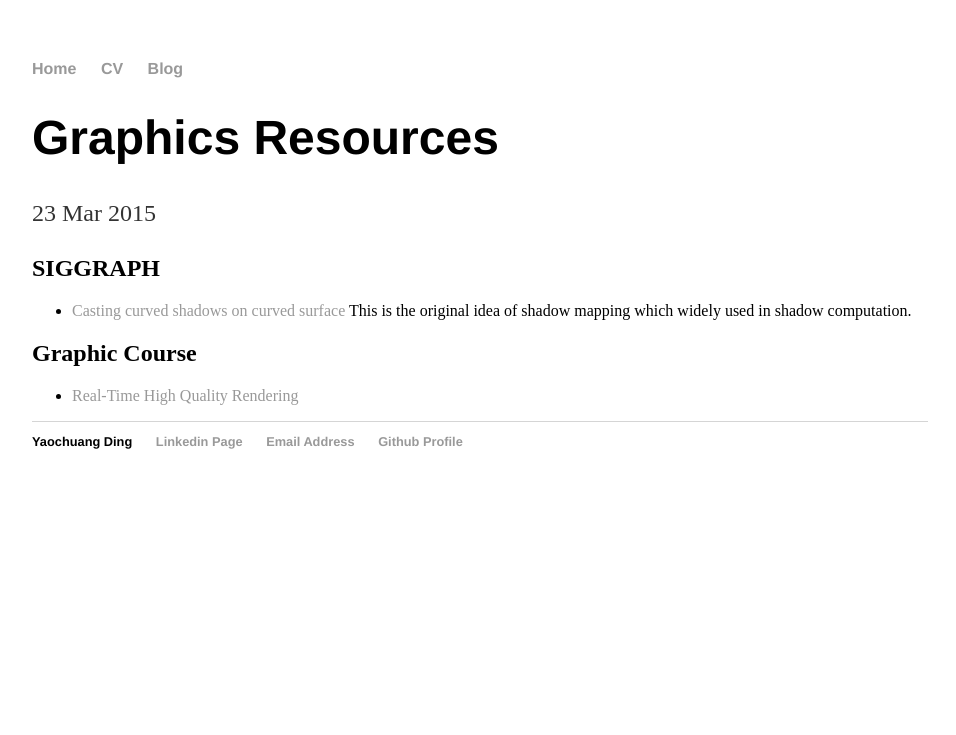
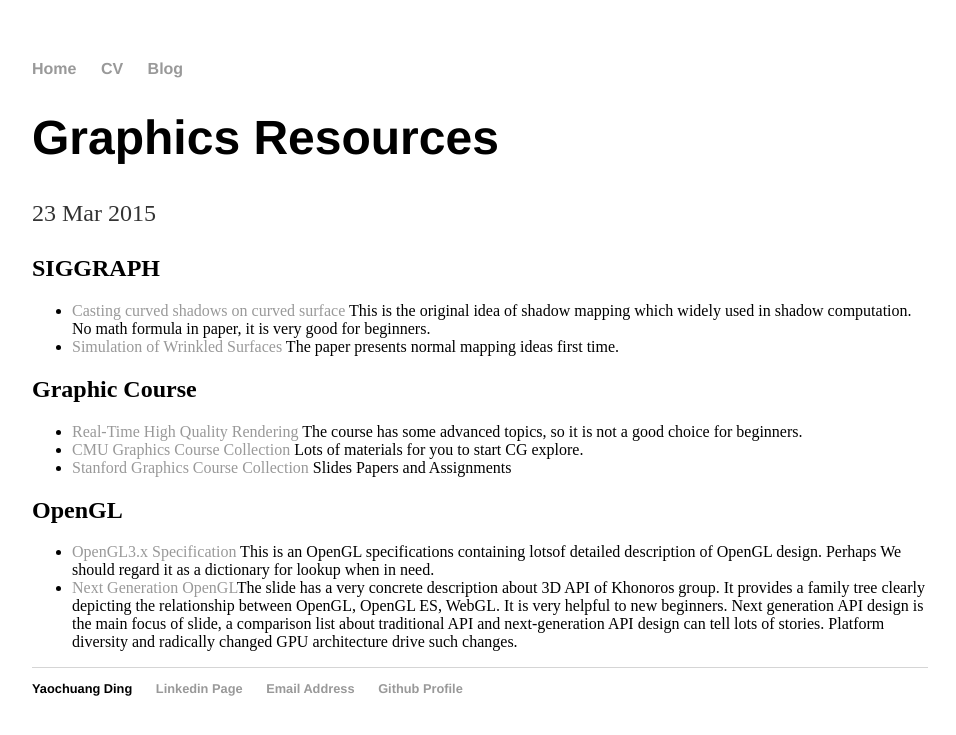
Before and after one commit to ychding11/ychding11.github.io, a Jekyll site: the page built from _posts/2015-03-23-Graphics-Resources.md, in a window 1280 px wide. Shown: the top 735 px of the page, without its empty margins (160-1116 px from the left). Built offline with Jekyll 4.4.1, drawn with Linux system fonts in a browser that asks for light colours.

Commit message:
add resources for graphfics

```diff
--- a/_posts/2015-03-23-Graphics-Resources.md
+++ b/_posts/2015-03-23-Graphics-Resources.md
@@ -7,7 +7,22 @@
 ## SIGGRAPH
 
 - [Casting curved shadows on curved surface](http://cseweb.ucsd.edu/~ravir/274/15/papers/p270-williams.pdf) This is the original idea
-of shadow mapping which widely used in shadow computation.
+of shadow mapping which widely used in shadow computation. No math formula in paper, it is very good for beginners.
+- [Simulation of Wrinkled Surfaces](http://research.microsoft.com/pubs/73939/p286-blinn.pdf) The paper presents normal mapping ideas
+first time.
 
 ## Graphic Course
-- [Real-Time High Quality Rendering](hhttp://cseweb.ucsd.edu/~ravir/274/15/274.html)
+- [Real-Time High Quality Rendering](http://cseweb.ucsd.edu/~ravir/274/15/274.html) The course has some advanced topics, so it is not
+a good choice for beginners.
+- [CMU Graphics Course Collection](http://graphics.cs.cmu.edu/?page_id=16) Lots of materials for you to start CG explore.
+- [Stanford Graphics Course Collection](http://graphics.stanford.edu/courses/) Slides Papers and Assignments
+
+## OpenGL
+
+- [OpenGL3.x Specification](https://www.opengl.org/registry/doc/glspec32.core.20091207.pdf) This is an OpenGL specifications
+containing lotsof detailed description of OpenGL design. Perhaps We should regard it as a dictionary for lookup when in need.
+- [Next Generation OpenGL](https://www.khronos.org/assets/uploads/events/Next-Generation-OpenGL-Dec14.pdf)The slide has a very
+concrete description about 3D API of Khonoros group. It provides a family tree clearly depicting the relationship between
+OpenGL, OpenGL ES, WebGL. It is very helpful to new beginners. Next generation API design is the main focus of slide, a
+comparison list about traditional API and next-generation API design can tell lots of stories. Platform diversity and
+radically changed GPU architecture drive such changes.
```
